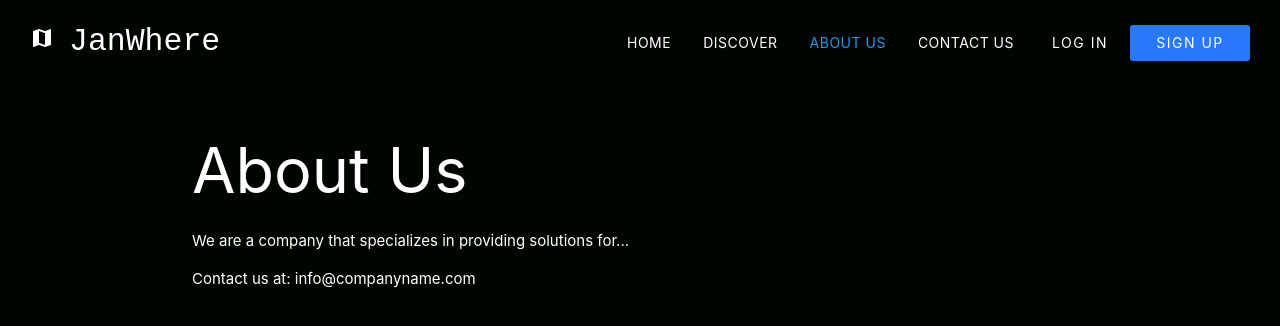
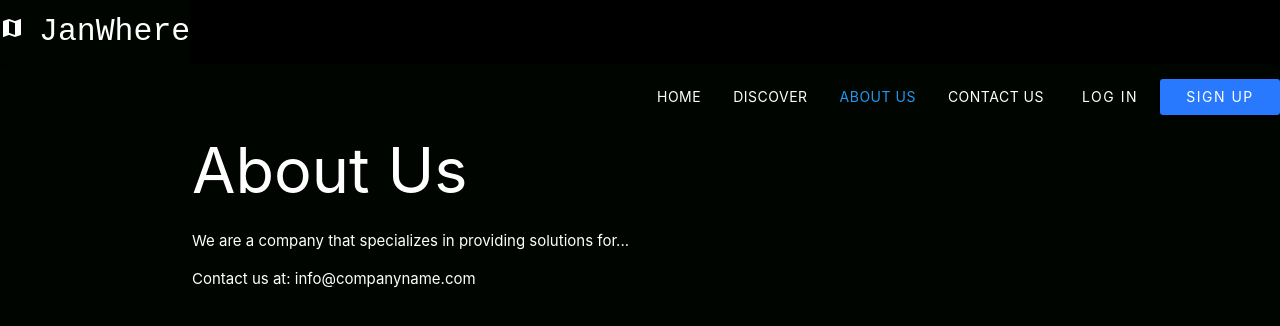
Before and after one commit to ASa1m/JanWhere, a React (Create React App) app in the folder frontend/: page /about in a window 1280 px wide. Shown: the top 326 px of the page. Built offline with nearby package versions, Linux system fonts and the light colour scheme.

Commit message:
Navbar Res

```diff
--- a/frontend/src/components/layout/Navbar.js
+++ b/frontend/src/components/layout/Navbar.js
@@ -22,9 +22,9 @@
     );
 
     return (
-        <div className="nav">
-            <nav className="z-depth-0" style={{ backgroundColor: '#000500' }}>
-                <div className="nav-wrap">
+        <div class="m-4">
+    <nav class="navbar navbar-expand-lg black">
+        <div class="container-fluid">
                     <div className="left white-text">
                         <Link
                             to="/"
@@ -37,6 +37,10 @@
                             JanWhere
                         </Link>
                     </div>
+                    <button type="button" class="navbar-toggler" data-bs-toggle="collapse" data-bs-target="#navbarCollapse">
+                <span class="navbar-toggler-icon"></span>
+            </button>
+            <div class="collapse navbar-collapse" id="navbarCollapse">
                     <div className="right white-text">
                         <Link to={'/'} className={"btn btn-flat waves-effect hoverable "+(location.pathname === '/' ?  activeStyle.color : 'white-text')}>
                             Home
@@ -89,9 +93,11 @@
                             </>
                         )}
                     </div>
-                </div>
-            </nav>
+            </div>
         </div>
+    </nav>
+</div>
+
     );
 }
 
```
